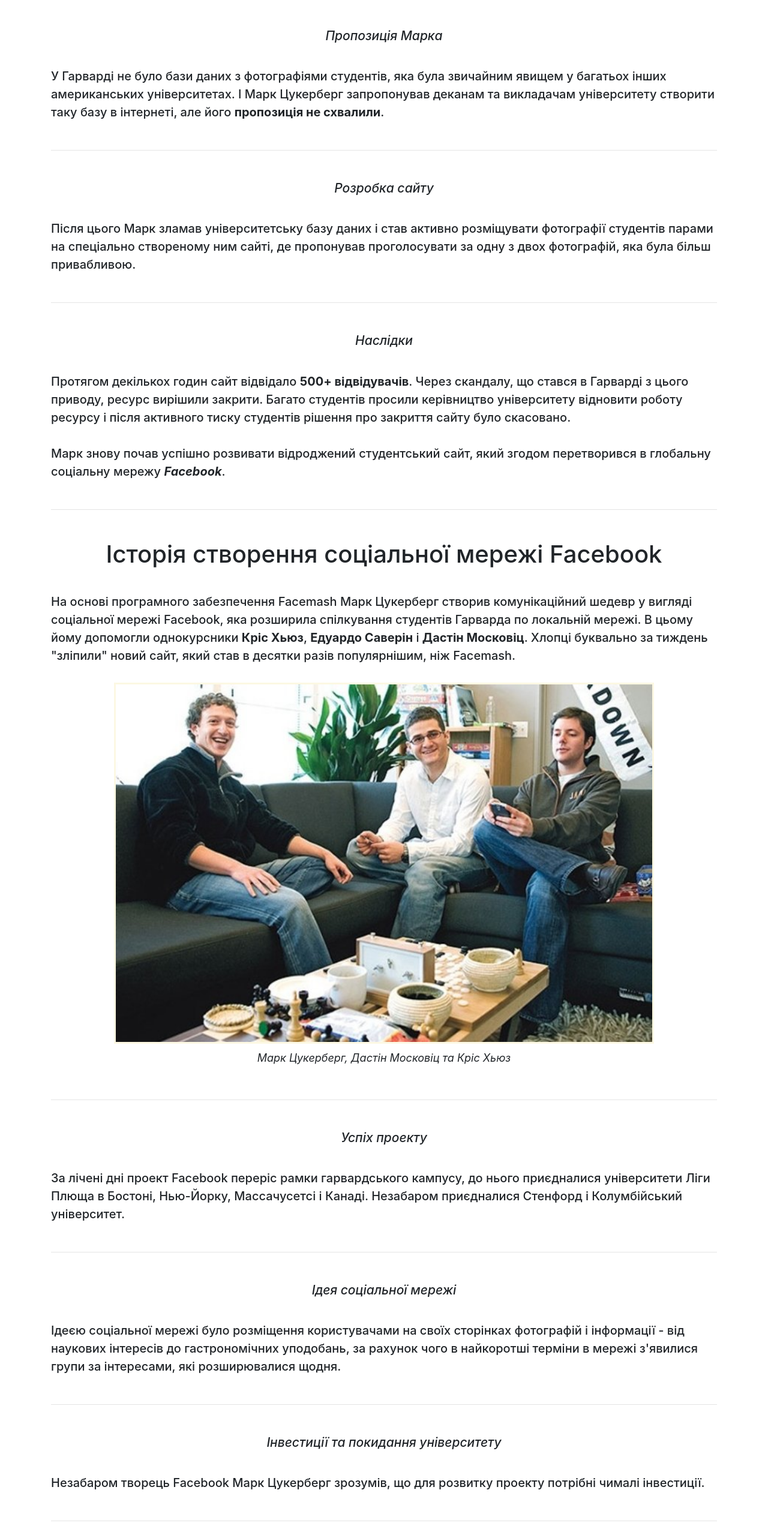
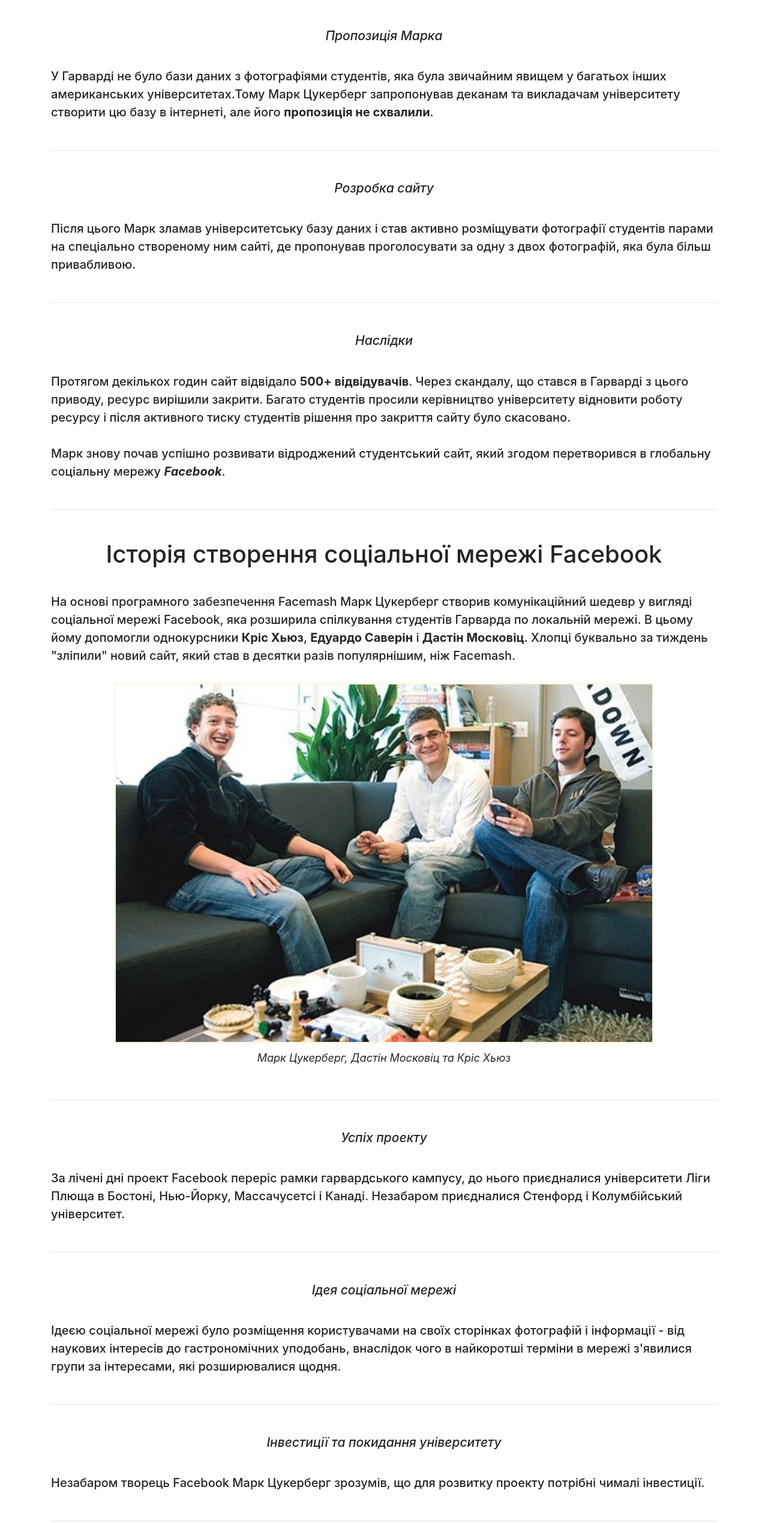
Before and after one commit to WILSONPLUR/stepstorecognition, a plain HTML site: page works.html in a window 1280 px wide. Shown: the part 801-3340 px from the top of the page at 60% size. Drawn offline with nearby package versions, Linux system fonts and the light colour scheme.

Commit message:
'stepstorecognition'

```diff
--- a/works.html
+++ b/works.html
@@ -56,8 +56,8 @@
       <h1 class="text-center text-bio wow animate__animated animate__fadeInDown">Історія Facemash</h1>
       <h4 class="text-center text-bio wow animate__animated animate__fadeInDown subtitle">Пропозиція Марка</h4>
       <h5 class=" text-paragraph wow animate__animated animate__fadeInDown">У Гарварді не було бази даних з фотографіями студентів, яка була
-        звичайним явищем у багатьох інших американських університетах. І Марк
-        Цукерберг запропонував деканам та викладачам університету створити таку
+        звичайним явищем у багатьох інших американських університетах.Тому Марк
+        Цукерберг запропонував деканам та викладачам університету створити цю
         базу в інтернеті, але його <b>пропозиція не схвалили</b>.</h5>
         <br>
         <hr>
@@ -98,7 +98,7 @@
       <hr>
       <h4 class="text-center text-bio wow animate__animated animate__fadeInDown subtitle">Ідея соціальної мережі</h4>
       <h5 class=" text-paragraph wow animate__animated animate__fadeInDown">Ідеєю соціальної мережі було розміщення користувачами на своїх
-        сторінках фотографій і інформації - від наукових інтересів до гастрономічних уподобань, за рахунок чого в найкоротші терміни в мережі
+        сторінках фотографій і інформації - від наукових інтересів до гастрономічних уподобань, внаслідок  чого в найкоротші терміни в мережі
         з'явилися групи за інтересами, які розширювалися щодня.</h5>
       <br>
       <hr>
@@ -136,7 +136,7 @@
       </div>
       <br>
       <hr>
-      <h4 class="text-center text-bio wow animate__animated animate__fadeInDown subtitle">Купівля доменого ім'я</h4>
+      <h4 class="text-center text-bio wow animate__animated animate__fadeInDown subtitle">Купівля доменного ім'я</h4>
       <h5 class=" text-paragraph wow animate__animated animate__fadeInDown">У 2005 році Марк Цукерберг за <b>200 тисяч доларів</b> придбав домен
         <i>Facebook.com</i>. Тоді в соціальній мережі налічувалося понад 5 мільйонів
         користувачів, число яких росло з кожним днем, що дозволило Facebook
```
Also changed, not shown: bio.html (+2 -2 lines).
